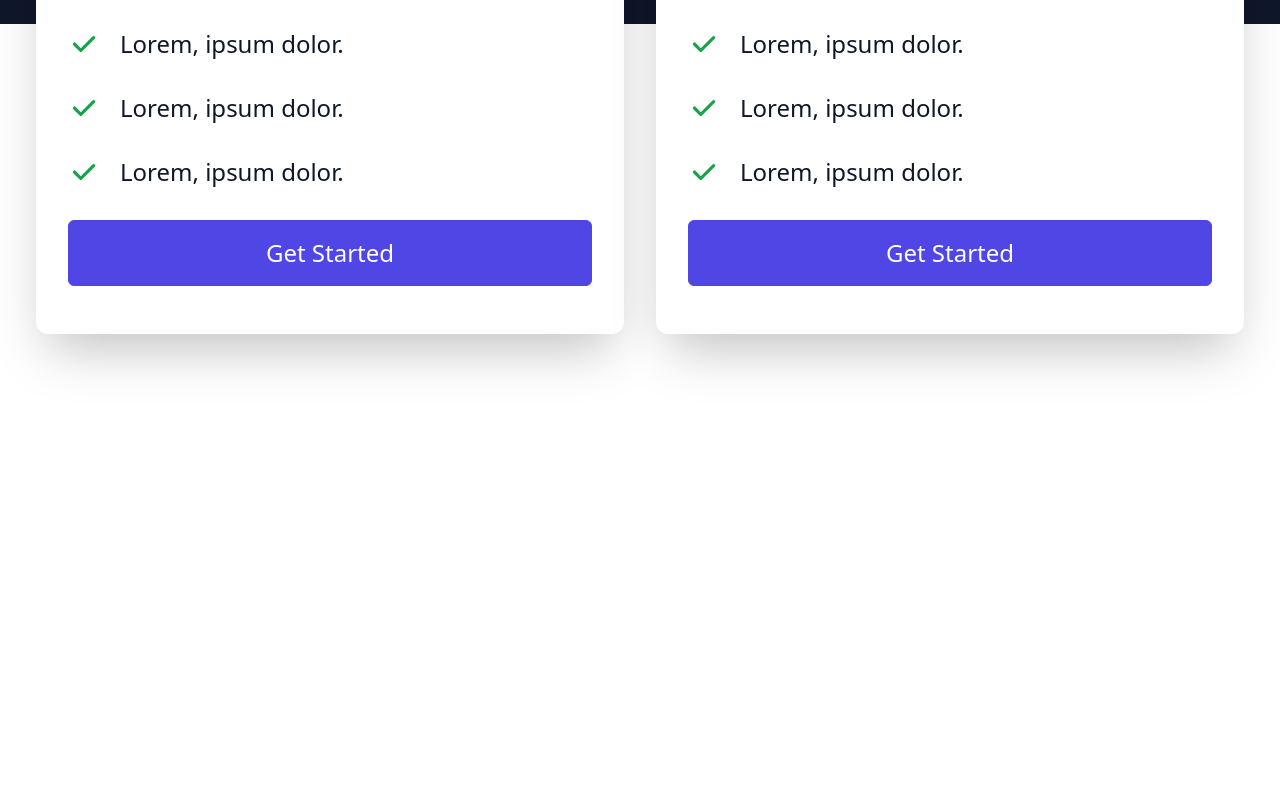
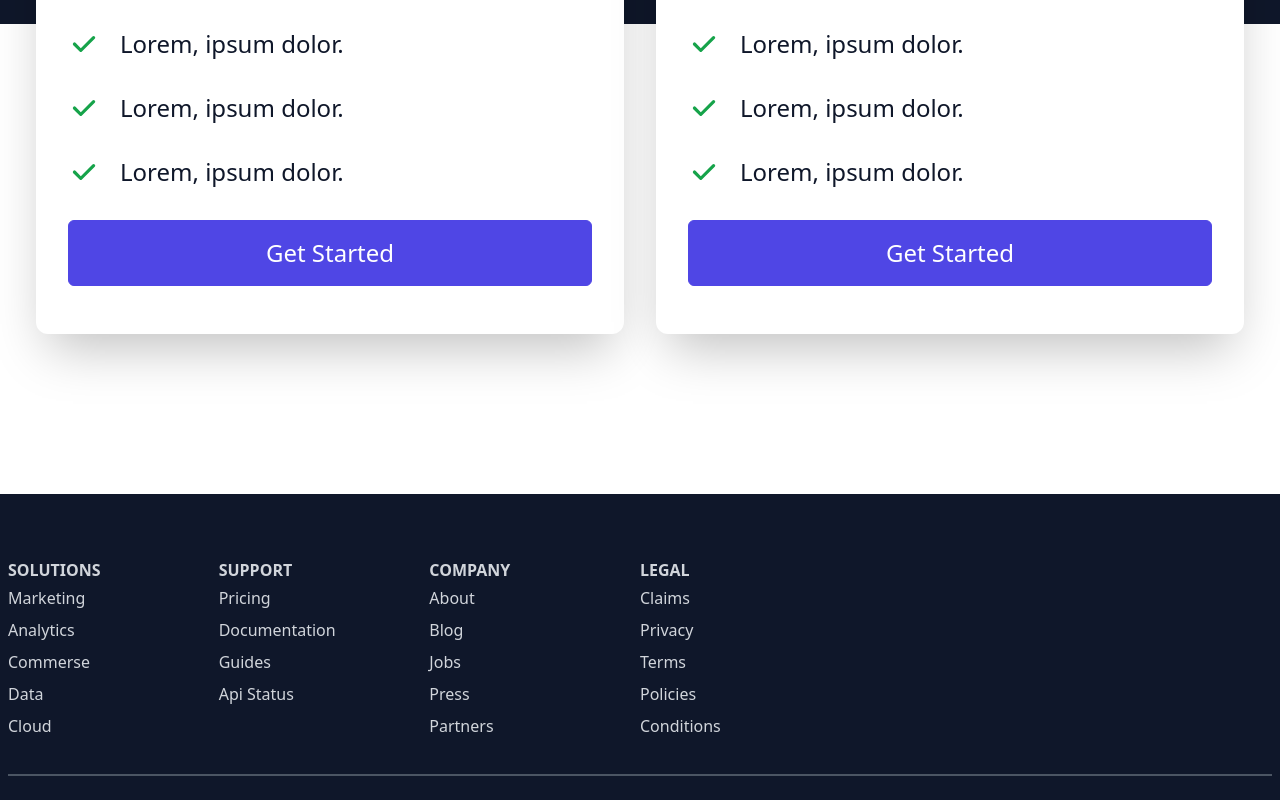
Before and after one commit to byKriz/tailwind-tutorial, a React (Vite) app: page / in a window 1280 px wide. Shown: the part 4170-4970 px from the top of the page. Before the commit the page ends 4664 px from the top, so only its background shows below. Built offline with nearby package versions, Linux system fonts and the light colour scheme.

Commit message:
agregando el footer

```diff
--- a/src/App.jsx
+++ b/src/App.jsx
@@ -1,6 +1,7 @@
 import "./App.css";
 import { About } from "./containers/About";
 import { AllInOne } from "./containers/AllInOne";
+import { Footer } from "./containers/Footer";
 import { Hero } from "./containers/Hero";
 import { NavBar } from "./containers/NavBar";
 import { Pricing } from "./containers/Pricing";
@@ -15,6 +16,7 @@ function App() {
       <Support />
       <AllInOne />
       <Pricing />
+      <Footer />
     </>
   );
 }
--- /dev/null
+++ b/src/components/ItemsBox.jsx
@@ -0,0 +1,19 @@
+import React from "react";
+
+export const ItemsBox = ({
+  tittle = "Solutions",
+  items = ["Marketing", "Analytics", "Commerse", "Data", "Cloud"],
+}) => {
+  return (
+    <div>
+      <h6 className=" font-bold uppercase pt-2">{tittle}</h6>
+      <ul>
+        {items.map((item) => (
+          <li key={item} className="py-1">
+            {item}
+          </li>
+        ))}
+      </ul>
+    </div>
+  );
+};
--- /dev/null
+++ b/src/containers/Footer.jsx
@@ -0,0 +1,31 @@
+import React from "react";
+import {
+  FaFacebook,
+  FaGithub,
+  FaInstagram,
+  FaTwitter,
+  FaTwitch,
+} from "react-icons/fa";
+import { ItemsBox } from "../components/ItemsBox";
+
+export const Footer = () => {
+  return (
+    <div className="w-full mt-24 bg-slate-900 text-gray-300 py-6 px-2">
+      <div className="max-x-[1240px] mx-auto grid grid-cols-2 md:grid-cols-6 border-b-2 border-gray-600 py-8">
+        <ItemsBox />
+        <ItemsBox
+          tittle="Support"
+          items={["Pricing", "Documentation", "Guides", "Api Status"]}
+        />
+        <ItemsBox
+          tittle="Company"
+          items={["About", "Blog", "Jobs", "Press", "Partners"]}
+        />
+        <ItemsBox
+          tittle="Legal"
+          items={["Claims", "Privacy", "Terms", "Policies", "Conditions"]}
+        />
+      </div>
+    </div>
+  );
+};
```
